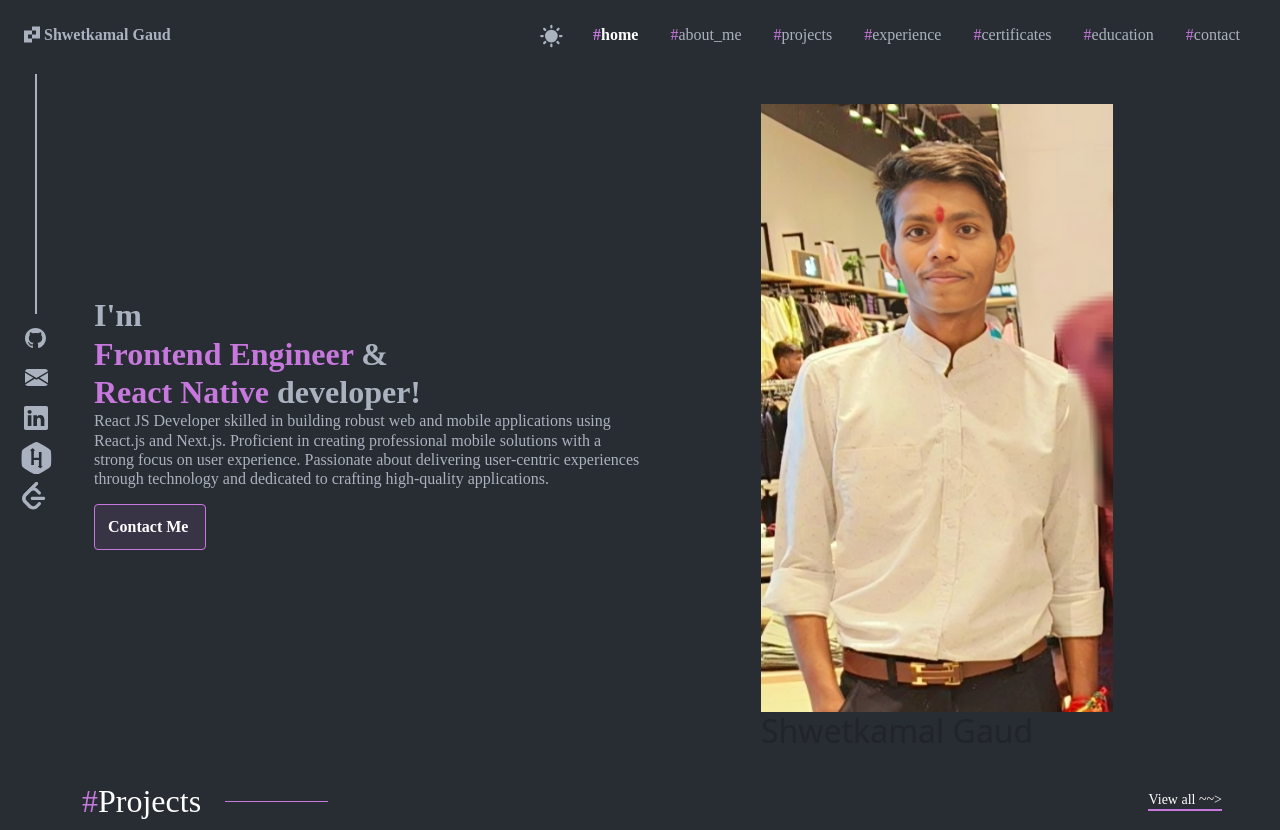
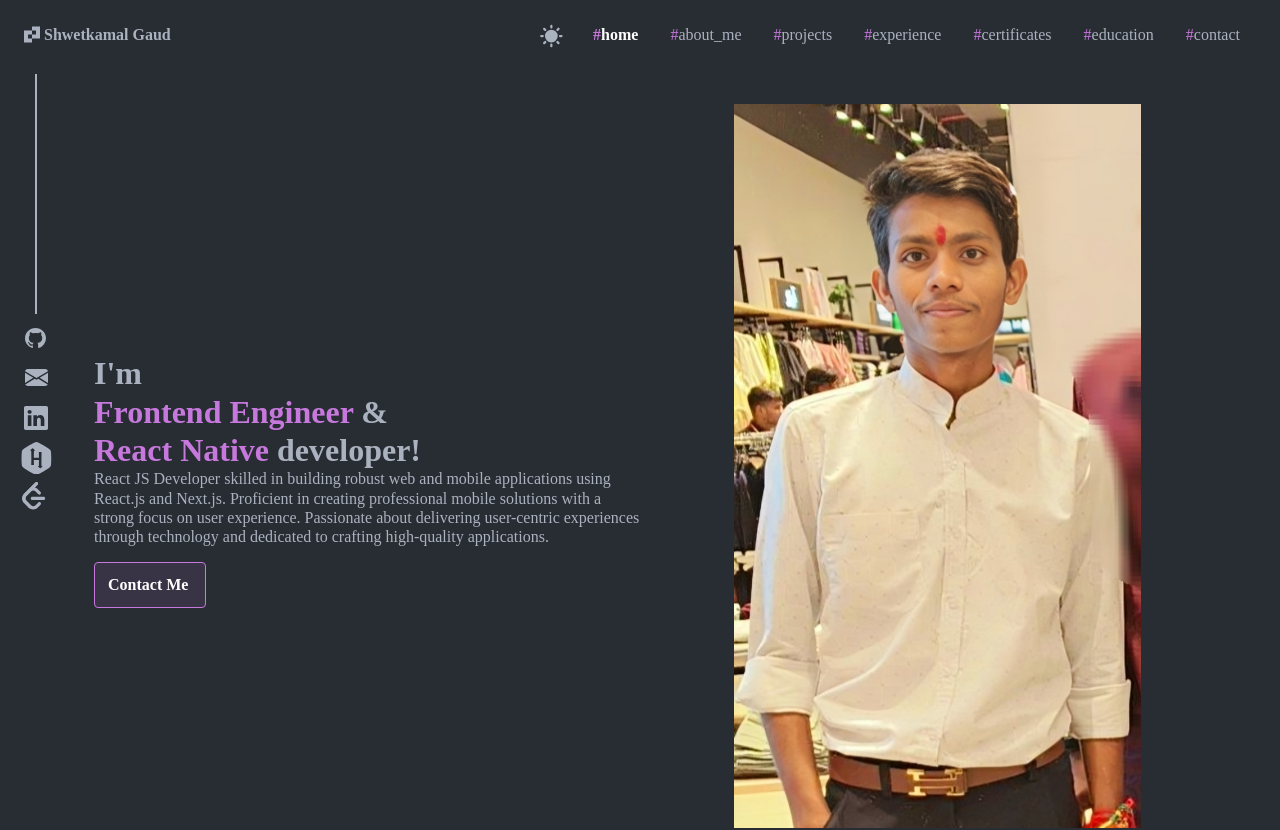
Before and after one commit to shwetkamal-gaud/portfolio, a Next.js app: page / in a window 1280 px wide. Shown: the top 830 px of the page. Built offline with nearby package versions, Linux system fonts and the light colour scheme.

Commit message:
image changes

```diff
--- a/src/pages/index.tsx
+++ b/src/pages/index.tsx
@@ -106,7 +106,6 @@ export default function Home() {
                   <Image className="img-fluid"
                     alt={"hero_img"}
                     src={image}
-                    style={{ width: '22rem', height: '38rem' }}
                   />
                   <h2>Shwetkamal Gaud</h2>
                 </div>
--- a/src/styles/Image.css
+++ b/src/styles/Image.css
@@ -88,12 +88,11 @@
             position: absolute;
             top: 0;
             left: 0;
-            height: 100%;
-            width: 100%;
             transition: .5s;
             text-align: center;
             pointer-events: none;
             z-index: 3;
+            vertical-align: middle !important;
         }
 
         h2 {
```
